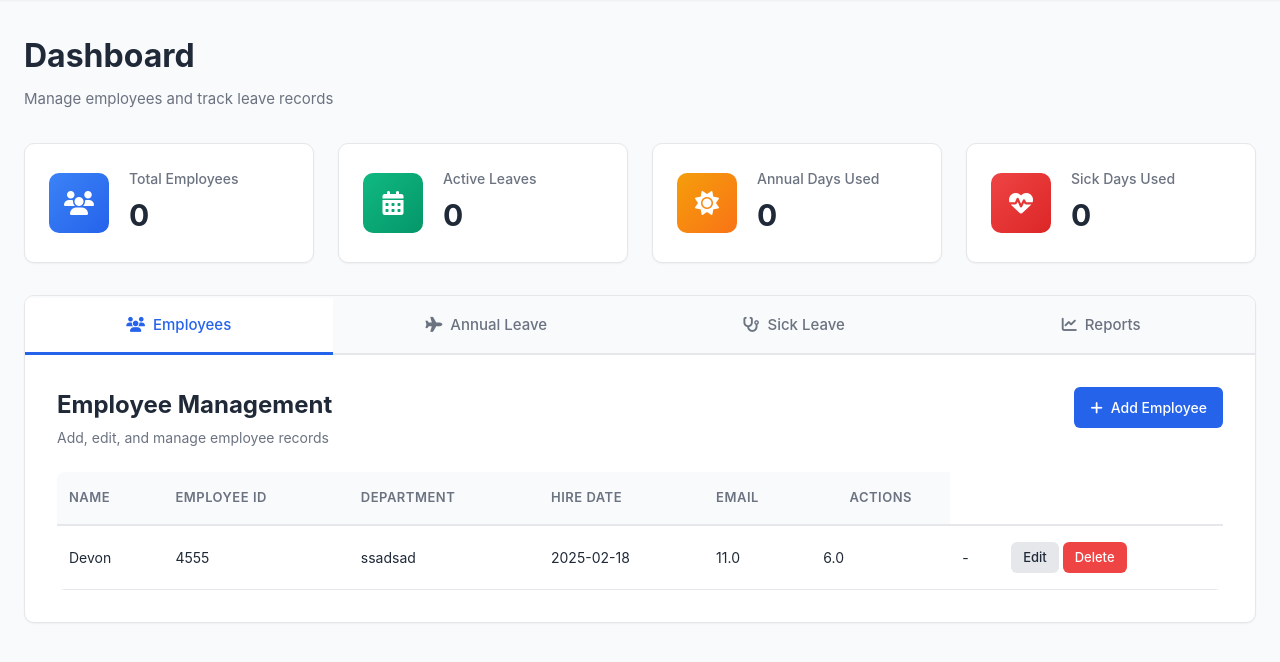
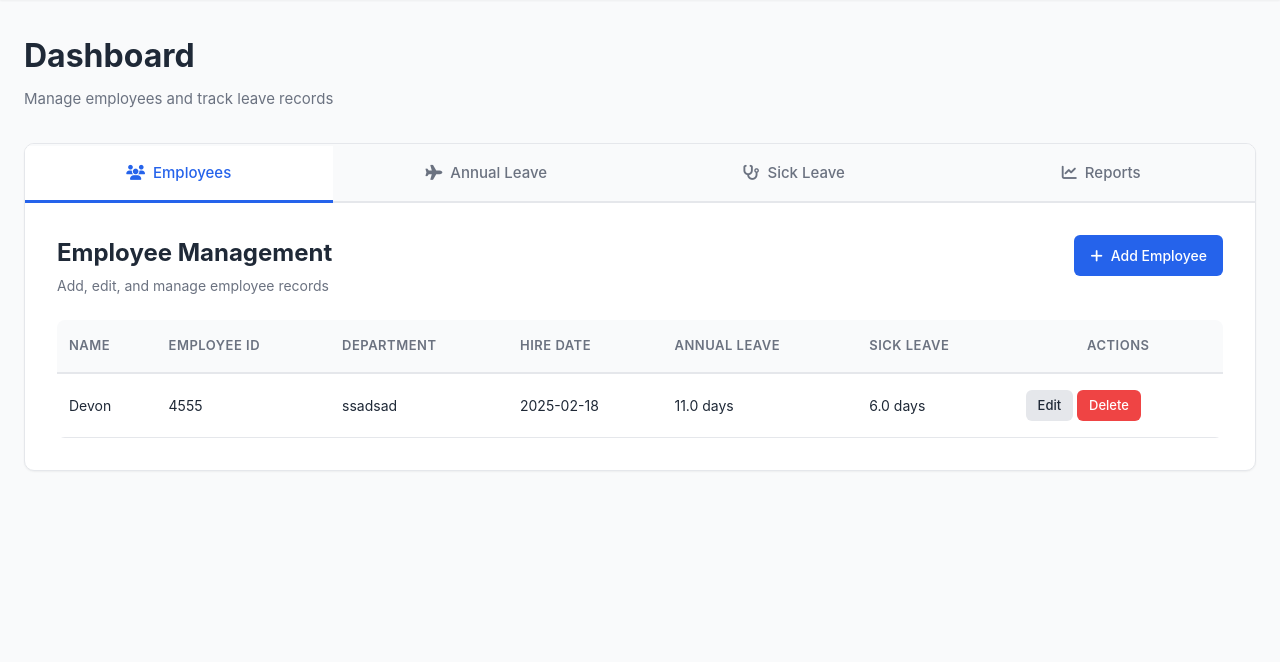
Before and after one commit to Devon-GS/Sick-Annual-Leave-Tracker-Web, a Flask app: page / in a window 1280 px wide. Shown: the part 70-732 px from the top of the page. Run offline with Flask 3, Linux system fonts and the light colour scheme; a user stored in the database is signed in; data comes from the database, SQL or seed files in the repository; both versions use the stored data as it was after the commit; some libraries are stand-ins or nearby versions.

Commit message:
Fixed issues

```diff
--- a/app.py
+++ b/app.py
@@ -244,8 +244,7 @@ def employees():
             cursor = db.execute(
                 '''INSERT INTO employees (name, employee_id, department, hire_date, email, phone)
                    VALUES (?, ?, ?, ?, ?, ?)''',
-                (data['name'], data['employee_id'], data['department'],
-                 data['hire_date'], data.get('email', ''), data.get('phone', ''))
+                (data['name'], data['employee_id'], '', data['hire_date'], '', '')
             )
             db.commit()
 
@@ -254,10 +253,10 @@ def employees():
                 'id': emp_id,
                 'name': data['name'],
                 'employee_id': data['employee_id'],
-                'department': data['department'],
+                'department': '',
                 'hire_date': data['hire_date'],
-                'email': data.get('email', ''),
-                'phone': data.get('phone', '')
+                'email': '',
+                'phone': ''
             }), 201
         except Exception as e:
             return jsonify({'error': str(e)}), 400
@@ -305,10 +304,9 @@ def employee_detail(emp_id):
         try:
             db.execute(
                 '''UPDATE employees
-                   SET name = ?, employee_id = ?, department = ?, hire_date = ?, email = ?, phone = ?
+                   SET name = ?, employee_id = ?, hire_date = ?
                    WHERE id = ?''',
-                (data['name'], data['employee_id'], data['department'],
-                 data['hire_date'], data.get('email', ''), data.get('phone', ''), emp_id)
+                (data['name'], data['employee_id'], data['hire_date'], emp_id)
             )
             db.commit()
             return jsonify({'message': 'Employee updated'}), 200
--- a/templates/index.html
+++ b/templates/index.html
@@ -9,49 +9,6 @@
         <div>
             <h1 class="dashboard-title">Dashboard</h1>
             <p class="dashboard-subtitle">Manage employees and track leave records</p>
-        </div>
-    </div>
-
-    <!-- Stats Grid -->
-    <div class="stats-grid">
-        <div class="stat-card">
-            <div class="stat-icon employees">
-                <i class="fas fa-users"></i>
-            </div>
-            <div class="stat-info">
-                <p class="stat-label">Total Employees</p>
-                <p class="stat-value" id="totalEmployees">0</p>
-            </div>
-        </div>
-
-        <div class="stat-card">
-            <div class="stat-icon leaves">
-                <i class="fas fa-calendar-alt"></i>
-            </div>
-            <div class="stat-info">
-                <p class="stat-label">Active Leaves</p>
-                <p class="stat-value" id="activeLeaves">0</p>
-            </div>
-        </div>
-
-        <div class="stat-card">
-            <div class="stat-icon annual">
-                <i class="fas fa-sun"></i>
-            </div>
-            <div class="stat-info">
-                <p class="stat-label">Annual Days Used</p>
-                <p class="stat-value" id="annualDays">0</p>
-            </div>
-        </div>
-
-        <div class="stat-card">
-            <div class="stat-icon sick">
-                <i class="fas fa-heartbeat"></i>
-            </div>
-            <div class="stat-info">
-                <p class="stat-label">Sick Days Used</p>
-                <p class="stat-value" id="sickDays">0</p>
-            </div>
         </div>
     </div>
 
@@ -92,12 +49,13 @@
                             <th>Employee ID</th>
                             <th>Department</th>
                             <th>Hire Date</th>
-                            <th>Email</th>
+                            <th>Annual Leave</th>
+                            <th>Sick Leave</th>
                             <th class="actions-col">Actions</th>
                         </tr>
                     </thead>
                     <tbody id="employeesBody">
-                        <tr class="loading"><td colspan="6"><i class="fas fa-spinner fa-spin"></i> Loading...</td></tr>
+                        <tr class="loading"><td colspan="7"><i class="fas fa-spinner fa-spin"></i> Loading...</td></tr>
                     </tbody>
                 </table>
             </div>
@@ -202,25 +160,9 @@
                     <input type="text" id="empId" name="employee_id" placeholder="EMP-001" required>
                 </div>
             </div>
-            <div class="form-row">
-                <div class="form-group">
-                    <label>Department</label>
-                    <input type="text" id="empDept" name="department" placeholder="e.g., HR, Sales" required>
-                </div>
-                <div class="form-group">
-                    <label>Hire Date</label>
-                    <input type="date" id="empHireDate" name="hire_date" required>
-                </div>
-            </div>
-            <div class="form-row">
-                <div class="form-group">
-                    <label>Email</label>
-                    <input type="email" id="empEmail" name="email" placeholder="employee@company.com">
-                </div>
-                <div class="form-group">
-                    <label>Phone</label>
-                    <input type="tel" id="empPhone" name="phone" placeholder="+1 (555) 000-0000">
-                </div>
+            <div class="form-group">
+                <label>Hire Date</label>
+                <input type="date" id="empHireDate" name="hire_date" required>
             </div>
             <div class="modal-footer">
                 <button type="button" class="btn btn-secondary" onclick="closeModal('addEmployeeModal')">Cancel</button>
@@ -382,9 +324,8 @@
                 <td>${emp.employee_id}</td>
                 <td>${emp.department}</td>
                 <td>${emp.hire_date}</td>
-                <td>${(emp.annual_leave_balance || 0).toFixed(1)}</td>
-                <td>${(emp.sick_leave_balance || 0).toFixed(1)}</td>
-                <td>${emp.email || '-'}</td>
+                <td>${(emp.annual_leave_balance || 0).toFixed(1)} days</td>
+                <td>${(emp.sick_leave_balance || 0).toFixed(1)} days</td>
                 <td>
                     <button class="btn btn-sm btn-secondary" onclick="editEmployee(${emp.id})">Edit</button>
                     <button class="btn btn-sm btn-danger" onclick="deleteEmployee(${emp.id})">Delete</button>
@@ -435,10 +376,7 @@
 
         document.getElementById('empName').value = emp.name;
         document.getElementById('empId').value = emp.employee_id;
-        document.getElementById('empDept').value = emp.department;
         document.getElementById('empHireDate').value = emp.hire_date;
-        document.getElementById('empEmail').value = emp.email || '';
-        document.getElementById('empPhone').value = emp.phone || '';
 
         const form = document.getElementById('employeeForm');
         form.onsubmit = async (e) => {
@@ -556,6 +494,7 @@
                 event.target.reset();
                 closeModal('addAnnualModal');
                 await loadAnnualLeave();
+                await loadEmployees();
                 showAlert('annualAlert', 'Annual leave added successfully', 'success');
             } else {
                 const error = await response.json();
@@ -588,6 +527,7 @@
                 event.target.reset();
                 closeModal('addSickModal');
                 await loadSickLeave();
+                await loadEmployees();
                 showAlert('sickAlert', 'Sick leave added successfully', 'success');
             } else {
                 const error = await response.json();
@@ -628,15 +568,26 @@
 
     async function submitEditLeaveForm(event) {
         event.preventDefault();
-        const data = new FormData(event.target);
+        const data = Object.fromEntries(new FormData(event.target));
         const leaveId = document.getElementById('editLeaveId').value;
         const type = document.getElementById('editLeaveType').value;
         const endpoint = type === 'annual' ? '/api/annual-leave' : '/api/sick-leave';
 
+        // Calculate days used
+        const startDate = new Date(data.start_date);
+        const endDate = new Date(data.end_date);
+        const daysDifference = (endDate - startDate) / (1000 * 60 * 60 * 24) + 1;
+        data.days_used = Math.max(1, daysDifference);
+
+        // Remove editLeaveId and editLeaveType from data
+        delete data.editLeaveId;
+        delete data.editLeaveType;
+        if (type === 'annual') delete data.editMedCert;
+
         try {
             const response = await fetch(`${endpoint}/${leaveId}`, {
                 method: 'PUT',
-                body: JSON.stringify(Object.fromEntries(data)),
+                body: JSON.stringify(data),
                 headers: { 'Content-Type': 'application/json' }
             });
 
@@ -644,9 +595,14 @@
                 closeModal('editLeaveModal');
                 if (type === 'annual') await loadAnnualLeave();
                 else await loadSickLeave();
+                await loadEmployees();
                 showAlert(type + 'Alert', 'Leave record updated successfully', 'success');
+            } else {
+                const error = await response.json();
+                showAlert(type + 'Alert', `Error: ${error.error || 'Failed to update leave'}`, 'error');
             }
         } catch (error) {
+            console.error('[v0] Update leave error:', error);
             showAlert(type + 'Alert', 'Error updating leave', 'error');
         }
     }
```
Also changed, not shown: leave_manager.db, 1 other file.
